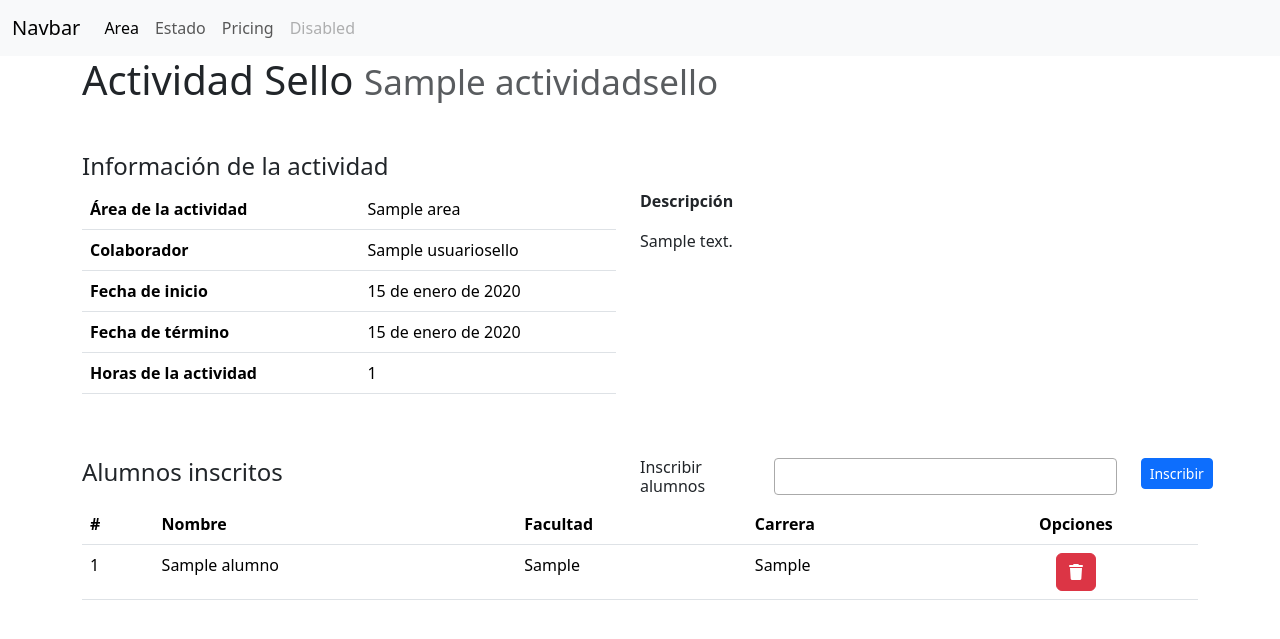
After one commit to Nohua/sello, a Django app: page /actividad_sello/detalle/1 in a window 1280 px wide. The commit adds this page. Shown: the top 639 px of the page. Run offline with Django 4.2, Linux system fonts and the light colour scheme; tables that the repository leaves empty hold one stand-in row (values such as "Sample post"); some libraries are stand-ins or nearby versions.

Commit message:
* Listar Actividad Sello * Crear Actividad Sello * Detalle Actividad Sello

```diff
--- /dev/null
+++ b/actividades/forms.py
@@ -0,0 +1,34 @@
+from crispy_forms.layout import Layout, Div, Field
+from django import forms
+from actividades.models import MatriculaActividad, Alumno, Estado, Periodo
+
+
+class MatriculaActividadForm(forms.Form):
+    alumnos = forms.ModelMultipleChoiceField(
+        queryset=Alumno.objects.all(),
+    )
+
+    def __init__(self, *args, **kwargs):
+        anio = kwargs.pop('anio')
+        actividad_pk = kwargs.pop('actividad_pk')
+        alumnos_inscritos = MatriculaActividad.objects.filter(actividad_sello__pk=actividad_pk).values_list('alumno_id', flat=True)
+        super(MatriculaActividadForm, self).__init__(*args, **kwargs)
+        self.fields['alumnos'].queryset = Alumno.objects.filter(year=anio).exclude(id__in=alumnos_inscritos)
+        self.fields['alumnos'].widget.attrs['class'] = "form-control select2"
+        self.fields['alumnos'].label = ""
+
+
+class ActividadSelloFiltro(forms.Form):
+    estados = forms.ModelChoiceField(
+        queryset=Estado.objects.all(),
+        required=False
+    )
+    periodos = forms.ModelChoiceField(
+        queryset=Periodo.objects.all(),
+        required=False
+    )
+
+    def __init__(self, *args, **kwargs):
+        super(ActividadSelloFiltro, self).__init__(*args, **kwargs)
+        self.fields['estados'].widget.attrs['class'] = "select2 form-control"
+        self.fields['periodos'].widget.attrs['class'] = "select2 form-control"
--- a/actividades/urls.py
+++ b/actividades/urls.py
@@ -7,63 +7,72 @@ urlpatterns = [
     path('area/crear', AreaCrearView.as_view(), name='area-crear'),
     path('area/editar/<int:pk>', AreaEditarView.as_view(), name='area-editar'),
     path('area/borrar/<int:pk>',
-            AreaBorrarView.as_view(),
-            name='area-borrar'),
+         AreaBorrarView.as_view(),
+         name='area-borrar'),
     # rutas para las vistas de estados
     path('estado/', EstadoListarView.as_view(), name='estado'),
     path('estado/crear', EstadoCrearView.as_view(), name='estado-crear'),
     path('estado/editar/<int:pk>',
-            EstadoEditarView.as_view(),
-            name='estado-editar'),
+         EstadoEditarView.as_view(),
+         name='estado-editar'),
     path('estado/borrar/<int:pk>',
-            EstadoBorrarView.as_view(),
-            name='estado-borrar'),
+         EstadoBorrarView.as_view(),
+         name='estado-borrar'),
     # rutas para las vistas de tipos de usuarios
     path('tipo_usuario/',
-            TipoUsuarioListarView.as_view(),
-            name='tipo-usuario'),
+         TipoUsuarioListarView.as_view(),
+         name='tipo-usuario'),
     path('tipo_usuario/crear',
-            TipoUsuarioCrearView.as_view(),
-            name='tipo-usuario-crear'),
+         TipoUsuarioCrearView.as_view(),
+         name='tipo-usuario-crear'),
     path('tipo_usuario/editar/<int:pk>',
-            TipoUsuarioEditarView.as_view(),
-            name='tipo-usuario-editar'),
+         TipoUsuarioEditarView.as_view(),
+         name='tipo-usuario-editar'),
     path('tipo_usuario/borrar/<int:pk>',
-            TipoUsuarioBorrarView.as_view(),
-            name='tipo-usuario-borrar'),
+         TipoUsuarioBorrarView.as_view(),
+         name='tipo-usuario-borrar'),
     # rutas para las vistas de usuarios sellos
     path('usuario_sello/',
-            UsuarioSelloListarView.as_view(),
-            name='usuario-sello'),
+         UsuarioSelloListarView.as_view(),
+         name='usuario-sello'),
     path('usuario_sello/crear',
-            UsuarioSelloCrearView.as_view(),
-            name='usuario-sello-crear'),
+         UsuarioSelloCrearView.as_view(),
+         name='usuario-sello-crear'),
     path('usuario_sello/editar/<int:pk>',
-            UsuarioSelloEditarView.as_view(),
-            name='usuario-sello-editar'),
+         UsuarioSelloEditarView.as_view(),
+         name='usuario-sello-editar'),
     path('usuario_sello/borrar/<int:pk>',
-            UsuarioSelloBorrarView.as_view(),
-            name='usuario-sello-borrar'),
+         UsuarioSelloBorrarView.as_view(),
+         name='usuario-sello-borrar'),
     # rutas para las vistas de periodos
     path('periodo/', PeriodoListarView.as_view(), name='periodo'),
     path('periodo/crear', PeriodoCrearView.as_view(), name='periodo-crear'),
     path('periodo/editar/<int:pk>',
-            PeriodoEditarView.as_view(),
-            name='periodo-editar'),
+         PeriodoEditarView.as_view(),
+         name='periodo-editar'),
     path('periodo/borrar/<int:pk>',
-            PeriodoBorrarView.as_view(),
-            name='periodo-borrar'),
+         PeriodoBorrarView.as_view(),
+         name='periodo-borrar'),
     # rutas para las vistas de actividades sello
     path('actividad_sello/',
-            ActividadSelloListarView.as_view(),
-            name='actividad-sello'),
+         ActividadSelloListarView.as_view(),
+         name='actividad-sello'),
+    path('actividad_sello/detalle/<int:pk>',
+         ActividadSelloDetalleView.as_view(),
+         name='actividad-sello-detalle'),
     path('actividad_sello/crear',
-            ActividadSelloCrearView.as_view(),
-            name='actividad-sello-crear'),
+         ActividadSelloCrearView.as_view(),
+         name='actividad-sello-crear'),
     path('actividad_sello/editar/<int:pk>',
-            ActividadSelloEditarView.as_view(),
-            name='actividad-sello-editar'),
+         ActividadSelloEditarView.as_view(),
+         name='actividad-sello-editar'),
     path('actividad_sello/borrar/<int:pk>',
-            ActividadSelloBorrarView.as_view(),
-            name='actividad-sello-borrar'),
+         ActividadSelloBorrarView.as_view(),
+         name='actividad-sello-borrar'),
+    path('actividad_sello/inscribir-alumnos/<int:pk_actividad>',
+         inscribir_alumnos,
+         name='inscribir-alumnos'),
+    path('actividad_sello/desinscribir-alumnos/<int:matricula_id>',
+         desinscribir_alumno,
+         name='desinscribir-alumno'),
 ]
--- a/actividades/views.py
+++ b/actividades/views.py
@@ -1,6 +1,12 @@
-from django.shortcuts import render
+from crispy_forms.helper import FormHelper
+from crispy_forms.layout import Layout, Div, Field
+from django.db.models import Q
+from django.shortcuts import render, redirect
+from django.urls import reverse, reverse_lazy
 from django.views import generic
 from django.contrib import messages
+
+from .forms import MatriculaActividadForm, ActividadSelloFiltro
 from .models import *
 
 
@@ -204,18 +210,119 @@ Vistas para Actividad Sello
 class ActividadSelloListarView(generic.ListView):
     """Listar las actividades sellos"""
     model = ActividadSello
-    context_object_name = 'objects'
-    queryset = ActividadSello.objects.all()
     template_name = 'actividad_sello/listar.html'
+
+    def get_context_data(self, **kwargs):
+        context = super(ActividadSelloListarView, self).get_context_data(**kwargs)
+        context['formulario_filtro'] = ActividadSelloFiltro(self.request.GET)
+
+        estado_id = self.request.GET.get('estados')
+        periodo_id = self.request.GET.get('periodos')
+        search = self.request.GET.get('search')
+        print(self.request.GET)
+        if estado_id:
+            estado = Estado.objects.get(id=estado_id)
+            context['object_list'] = context['object_list'].filter(estado=estado)
+        if periodo_id:
+            periodo = Periodo.objects.get(id=periodo_id)
+            context['object_list'] = context['object_list'].filter(periodo=periodo)
+        if search:
+            context['object_list'] = context['object_list'].filter(
+                Q(nombre__icontains=search) |
+                Q(descripcion__icontains=search) |
+                Q(area__nombre__icontains=search) |
+                Q(usuario_sello__nombre_usuario__icontains=search)
+            )
+            context['search'] = search
+        return context
+
+
+class ActividadSelloDetalleView(generic.DetailView):
+    model = ActividadSello
+    template_name = 'actividad_sello/detalle.html'
+
+    def get_context_data(self, **kwargs):
+        context = super(ActividadSelloDetalleView, self).get_context_data(**kwargs)
+        context['formulario_alumnos'] = MatriculaActividadForm(
+            anio = self.object.periodo.year,
+            actividad_pk = self.object.pk
+        )
+        return context
+
+
+def inscribir_alumnos(request, pk_actividad):
+    actividad = ActividadSello.objects.get(pk=pk_actividad)
+    if request.method == 'POST':
+        alumnos = request.POST.getlist('alumnos')
+        inscritos_nuevos = 0
+        for id_alumno in alumnos:
+            alumno = Alumno.objects.get(id=id_alumno)
+            matricula_alumno, created = MatriculaActividad.objects.get_or_create(
+                alumno=alumno,
+                actividad_sello=actividad
+            )
+            if created:
+                inscritos_nuevos += 1
+
+        messages.success(request, f"Se han inscrito {inscritos_nuevos} alumnos nuevos")
+
+    return redirect('actividad-sello-detalle', actividad.pk)
+
+
+def desinscribir_alumno(request, matricula_id):
+    matricula = MatriculaActividad.objects.get(id=matricula_id)
+    actividad = matricula.actividad_sello
+
+    try:
+        matricula.delete()
+        messages.success(request, f"El alumno se ha desinscrito")
+    except:
+        messages.warning(request, f"NO se ha podido realizar la operación")
+
+    return redirect('actividad-sello-detalle', actividad.pk)
 
 
 class ActividadSelloCrearView(generic.CreateView):
     """Crear una actividad sello"""
     model = ActividadSello
     fields = ['usuario_sello', 'periodo', 'area', 'estado', 'nombre',
-                'fecha_inicio', 'fecha_fin', 'descripcion']
+                'fecha_inicio', 'fecha_fin', 'horas', 'descripcion']
     template_name = 'actividad_sello/crear.html'
     success_url = '/actividad_sello/'
+
+    def get_form(self, form_class=None):
+        form = super(ActividadSelloCrearView, self).get_form(form_class)
+        form.helper = FormHelper()
+        form.helper.form_tag = False
+        form.helper.layout = Layout(
+            Div(
+                Div(Field('nombre'), css_class='col-md-6'),
+                Div(Field('area', css_class='form-control'), css_class='col-md-6'),
+                css_class="row"
+            ),
+            Div(
+                Div(Field('usuario_sello', css_class='form-control'), css_class='col-md-4'),
+                Div(Field('periodo', css_class='form-control'), css_class='col-md-4'),
+                Div(Field('estado', css_class='form-control'), css_class='col-md-4'),
+                css_class="row"
+            ),
+            Div(
+                Div(Field('fecha_inicio'), css_class='col-md-4'),
+                Div(Field('fecha_fin'), css_class='col-md-4'),
+                Div(Field('horas'), css_class='col-md-4'),
+                css_class="row"
+            ),
+            'descripcion'
+        )
+        return form
+
+    def get_success_url(self):
+        return reverse(
+            'actividad-sello-detalle',
+            kwargs={
+                'pk': self.object.pk,
+            }
+        )
 
 
 class ActividadSelloEditarView(generic.UpdateView):
@@ -225,6 +332,40 @@ class ActividadSelloEditarView(generic.UpdateView):
                 'fecha_inicio', 'fecha_fin', 'descripcion']
     template_name = 'actividad_sello/actualizar.html'
     success_url = '/actividad_sello/'
+
+    def get_form(self, form_class=None):
+        form = super(ActividadSelloEditarView, self).get_form(form_class)
+        form.helper = FormHelper()
+        form.helper.form_tag = False
+        form.helper.layout = Layout(
+            Div(
+                Div(Field('nombre'), css_class='col-md-6'),
+                Div(Field('area', css_class='form-control'), css_class='col-md-6'),
+                css_class="row"
+            ),
+            Div(
+                Div(Field('usuario_sello', css_class='form-control'), css_class='col-md-4'),
+                Div(Field('periodo', css_class='form-control'), css_class='col-md-4'),
+                Div(Field('estado', css_class='form-control'), css_class='col-md-4'),
+                css_class="row"
+            ),
+            Div(
+                Div(Field('fecha_inicio'), css_class='col-md-4'),
+                Div(Field('fecha_fin'), css_class='col-md-4'),
+                Div(Field('horas'), css_class='col-md-4'),
+                css_class="row"
+            ),
+            'descripcion'
+        )
+        return form
+
+    def get_success_url(self):
+        return reverse(
+            'actividad-sello-detalle',
+            kwargs={
+                'pk': self.object.pk,
+            }
+        )
 
 
 class ActividadSelloBorrarView(generic.DeleteView):
--- a/sello/urls.py
+++ b/sello/urls.py
@@ -20,4 +20,5 @@ from django.urls import path, include
 urlpatterns = [
     path('admin/', admin.site.urls),
     path('', include('actividades.urls')),
+    path("select2/", include("django_select2.urls")),
 ]
--- a/templates/actividad_sello/crear.html
+++ b/templates/actividad_sello/crear.html
@@ -3,12 +3,12 @@
 
 {% block content %}
 
-    <h1>Actividad Sello crear</h1>
+    <h1>Crear actividad sello</h1>
 
     <form method="POST" enctype="multipart/form-data" >
         {% csrf_token %}
 
-        {{ form|crispy }}
+        {% crispy form %}
 
         <br>
         <input class="btn btn-primary" type="submit" value="Guardar">
--- /dev/null
+++ b/templates/actividad_sello/detalle.html
@@ -0,0 +1,89 @@
+{% extends 'base.html' %}
+{% load crispy_forms_filters %}
+{% load crispy_forms_tags %}
+{% load humanize %}
+
+
+{% block content %}
+
+    <h1 class="mb-5">Actividad Sello <small class="text-muted">{{ object }}</small></h1>
+
+    <div class="row mb-5">
+        <h4>Información de la actividad</h4>
+        <div class="col-md-6">
+            <div class="table-responsive">
+                <table class="table">
+                    <tbody>
+                    <tr>
+                        <th>Área de la actividad</th>
+                        <td>{{ object.area }}</td>
+                    </tr>
+                    <tr>
+                        <th>Colaborador</th>
+                        <td>{{ object.usuario_sello }}</td>
+                    </tr>
+                    <tr>
+                        <th>Fecha de inicio</th>
+                        <td>{{ object.fecha_inicio|naturalday }}</td>
+                    </tr>
+                    <tr>
+                        <th>Fecha de término</th>
+                        <td>{{ object.fecha_fin|naturalday }}</td>
+                    </tr>
+                    <tr>
+                        <th>Horas de la actividad</th>
+                        <td>{{ object.horas }}</td>
+                    </tr>
+                    </tbody>
+                </table>
+            </div>
+        </div>
+        <div class="col-md-6">
+            <p><strong>Descripción</strong></p>
+            <p>{{ object.descripcion }}</p>
+        </div>
+    </div>
+    <div class="row">
+        <h4 class="col-md-6">Alumnos inscritos</h4>
+        <div class="col-md-6 row">
+            <h6 class="col-md-3">Inscribir alumnos</h6>
+            <form class="form-inline col-md" action="{% url 'inscribir-alumnos' object.pk %}" method="post">
+                <div class="row">
+                    <div class="col-md">
+                        {% crispy formulario_alumnos %}
+                    </div>
+                    <div class="col-md-1">
+                        <button type="submit" class="btn btn-primary btn-sm">Inscribir</button>
+                    </div>
+                </div>
+            </form>
+        </div>
+    </div>
+    <div class="table-responsive">
+        <table class="table">
+            <thead>
+            <tr>
+                <th>#</th>
+                <th>Nombre</th>
+                <th>Facultad</th>
+                <th>Carrera</th>
+                <th class="text-center">Opciones</th>
+            </tr>
+            </thead>
+            <tbody>
+            {% for ma in object.matriculaactividad_set.all %}
+                <tr>
+                    <td>{{ forloop.counter }}</td>
+                    <td>{{ ma.alumno.nombre }}</td>
+                    <td>{{ ma.alumno.facultad }}</td>
+                    <td>{{ ma.alumno.carrera }}</td>
+                    <td class="text-center">
+                        <a href="{% url 'desinscribir-alumno' ma.id %}" class="btn btn-danger" title="Desinscribir"><i class="fa-solid fa-trash"></i></a>
+                    </td>
+                </tr>
+            {% endfor %}
+            </tbody>
+        </table>
+    </div>
+
+{% endblock%}
--- a/templates/base.html
+++ b/templates/base.html
@@ -4,6 +4,7 @@
     <meta charset="UTF-8">
     <meta name="viewport" content="width=device-width, initial-scale=1.0">
     <link href="https://cdn.jsdelivr.net/npm/bootstrap@5.3.3/dist/css/bootstrap.min.css" rel="stylesheet" integrity="sha384-QWTKZyjpPEjISv5WaRU9OFeRpok6YctnYmDr5pNlyT2bRjXh0JMhjY6hW+ALEwIH" crossorigin="anonymous">
+    <link href="https://cdn.jsdelivr.net/npm/select2@4.1.0-rc.0/dist/css/select2.min.css" rel="stylesheet" />
 
     <title>Gestion de Actividades</title>
 </head>
@@ -34,9 +35,12 @@
       </div>
     <script src="https://cdn.jsdelivr.net/npm/bootstrap@5.3.3/dist/js/bootstrap.bundle.min.js" integrity="sha384-YvpcrYf0tY3lHB60NNkmXc5s9fDVZLESaAA55NDzOxhy9GkcIdslK1eN7N6jIeHz" crossorigin="anonymous"></script>
     <script src="https://kit.fontawesome.com/064ffe24ed.js" crossorigin="anonymous"></script>
+    <script src="https://code.jquery.com/jquery-3.7.1.min.js" integrity="sha256-/JqT3SQfawRcv/BIHPThkBvs0OEvtFFmqPF/lYI/Cxo=" crossorigin="anonymous"></script>
+    <script src="https://cdn.jsdelivr.net/npm/select2@4.1.0-rc.0/dist/js/select2.min.js"></script>
     <script>
         $(document).ready(function(){
           $('[data-toggle="tooltip"]').tooltip();
+          $('.select2').select2();
         });
     </script>
 </body>
```
Also changed, not shown: actividades/models.py (+5 -9 lines), requirements.txt (+7 -6 lines), sello/settings.py (+6 -2 lines), templates/actividad_sello/listar.html (+39 -17 lines).
